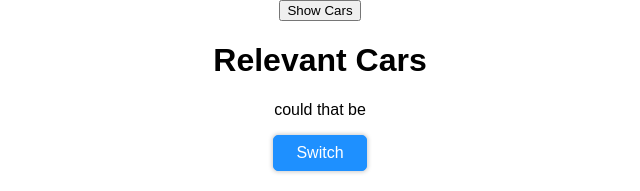
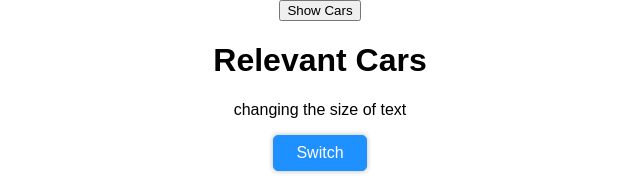
Before and after one commit to Aum-S2/React-Ls-In-Progress, a React app: page / in a window 1280 px wide. Shown: the top 191 px of the page, without its empty margins (320-960 px from the left). Built offline with nearby package versions, Linux system fonts and the light colour scheme.

Commit message:
changed cockpit

```diff
--- a/src/components/Cockpit/Cockpit.js
+++ b/src/components/Cockpit/Cockpit.js
@@ -19,7 +19,7 @@ const Cockpit = (props) => {
   return (
     <div className={classes.Cockpit}>
       <h1>{props.appTitle}</h1>
-      <p className={assignClasses.join(' ')}>could that be</p>
+      <p className={assignClasses.join(' ')}>changing the size of text</p>
       <button
         className={btnClass}
         onClick={props.clicked}>Switch</button>
```
